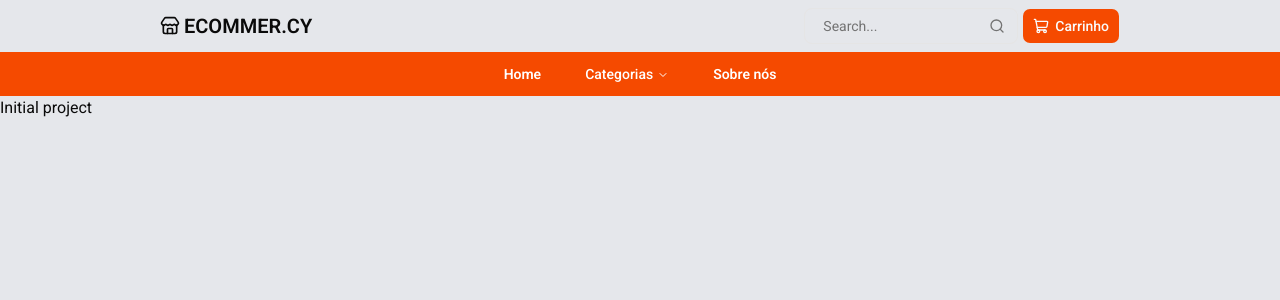
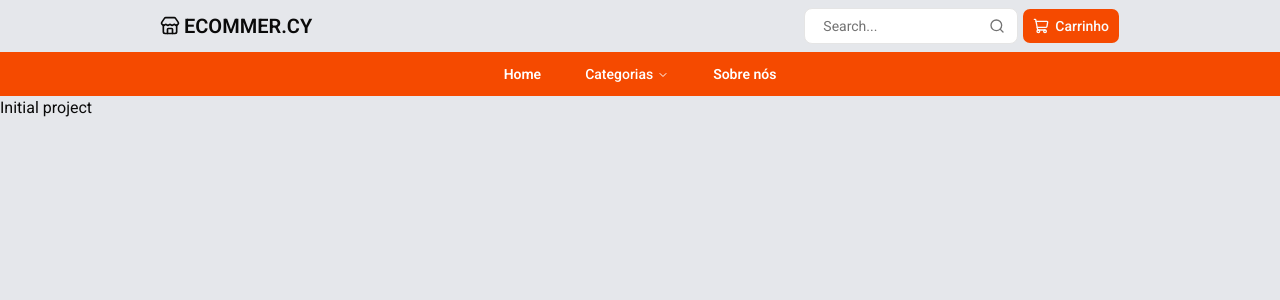
Before and after one commit to SamuelHeluany/my-ecommerce, a Next.js app: page / in a window 1280 px wide. Shown: the top 300 px of the page. Built offline with nearby package versions, Linux system fonts and the light colour scheme.

Commit message:
style: change bg

```diff
--- a/components/navigation-menu.tsx
+++ b/components/navigation-menu.tsx
@@ -28,8 +28,8 @@ const NavigationMenuBar = () => {
         </Link>
 
         <div className="flex gap-1">
-          <InputGroup className="p-2">
-            <InputGroupInput placeholder="Search..." className="" />
+          <InputGroup className="p-2 bg-white">
+            <InputGroupInput placeholder="Search..." />
             <InputGroupAddon align="inline-end">
               <button className="cursor-pointer">
                 <SearchIcon size={16} />
```
